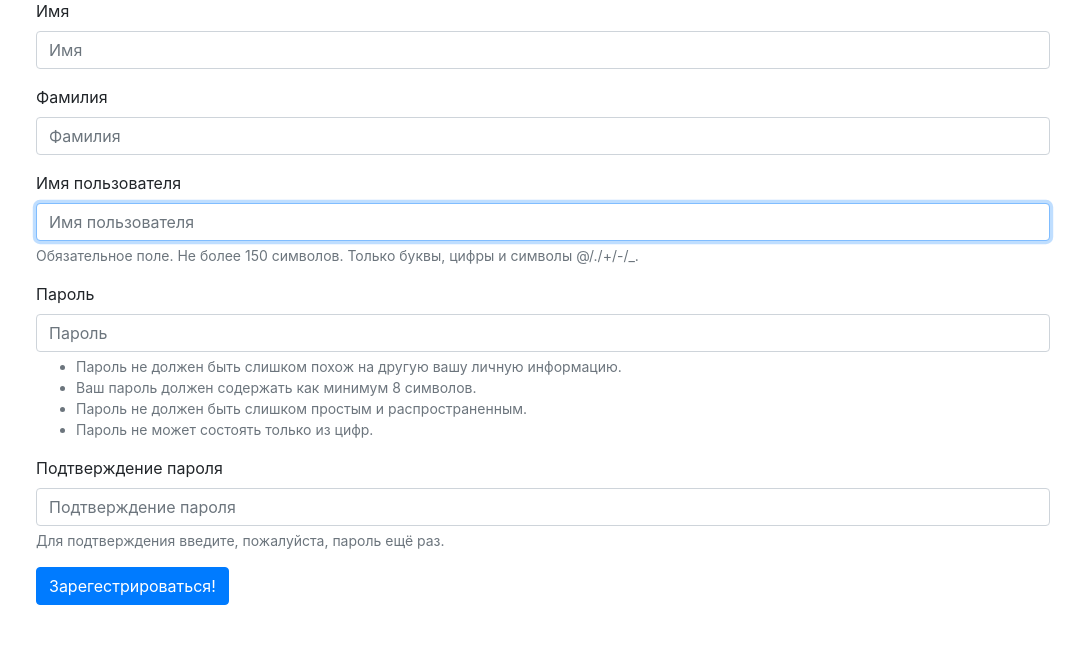
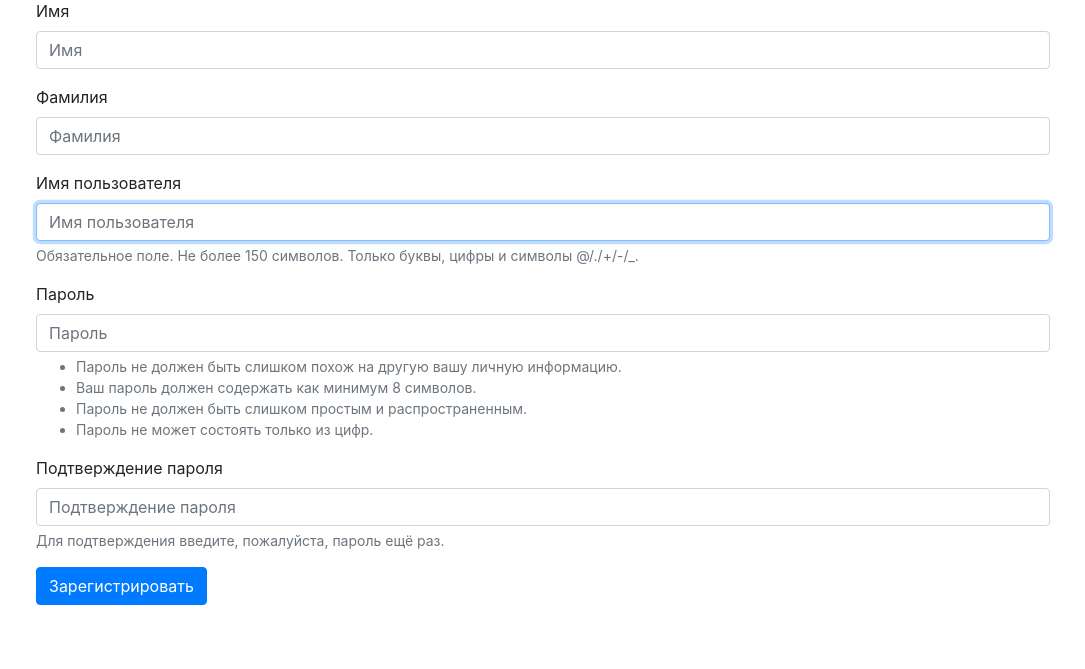
Before and after one commit to Chudilo4/python-project-52, a Django app: page /users/create/ in a window 1280 px wide. Shown: the part 185-854 px from the top of the page, without its empty margins (97-1182 px from the left). Run offline with Django 4.2, Linux system fonts and the light colour scheme; some libraries are stand-ins or nearby versions.

Commit message:
Изменил название кнопки на Зарегистрировать

```diff
--- a/templates/user_create.html
+++ b/templates/user_create.html
@@ -5,6 +5,6 @@
     <form method="post" >
     {% csrf_token %}
     {% bootstrap_form form %}
-    {% bootstrap_button  button_type='submit' content='Зарегестрироваться!'%}
+    {% bootstrap_button  button_type='submit' content='Зарегистрировать'%}
     </form>
 {% endblock %}
```
